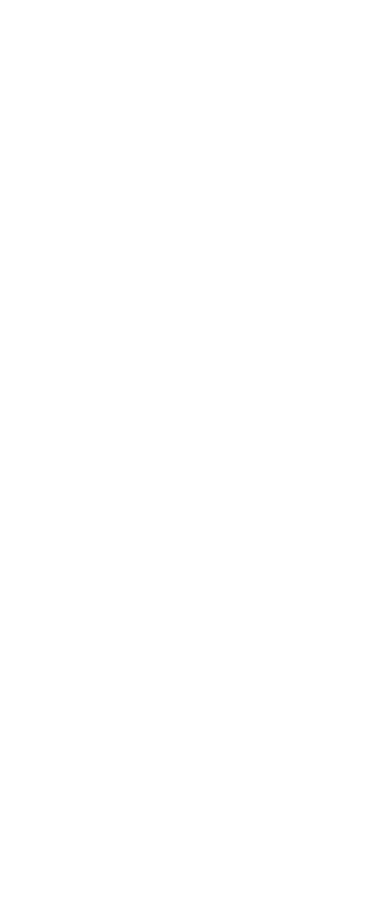
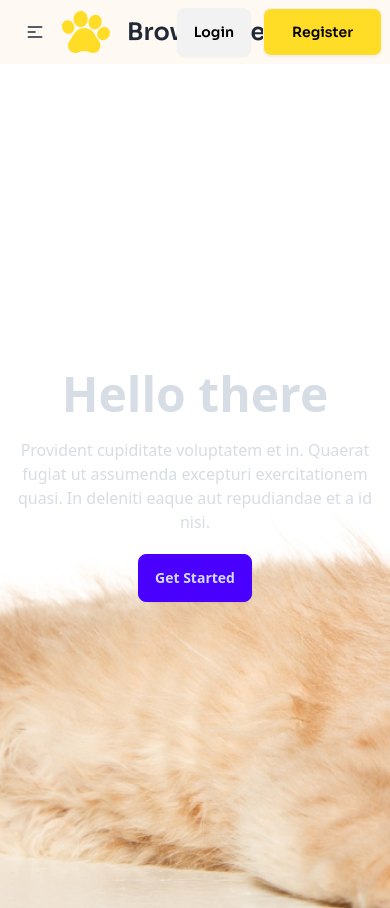
Before and after one commit to mdriazuddin07/Browse-4-Pets, a plain HTML site: page index.html in a window 390 px wide. Before the commit the page ends 844 px from the top, so only its background shows below. Drawn offline with nearby package versions, Linux system fonts and the light colour scheme; a web font is replaced by a local one.

Commit message:
navbar added

```diff
--- a/index.html
+++ b/index.html
@@ -1,16 +1,108 @@
 <!DOCTYPE html>
-<html lang="en">
+<html lang="en" data-theme="light">
 <head>
     <meta charset="UTF-8">
     <meta name="viewport" content="width=device-width, initial-scale=1.0">
     <title>Browse4Pets</title>
+    <!-- daisy UI cdn -->
+    <link href="https://cdn.jsdelivr.net/npm/daisyui@4.12.23/dist/full.min.css" rel="stylesheet" type="text/css" />
+    <script src="https://cdn.tailwindcss.com"></script>
+    <!-- google font -->
+    <link rel="preconnect" href="https://fonts.googleapis.com">
+    <link rel="preconnect" href="https://fonts.gstatic.com" crossorigin>
+    <link href="https://fonts.googleapis.com/css2?family=ADLaM+Display&family=Sora:wght@100..800&display=swap" rel="stylesheet">
+    <style>
+        .adlam-display-regular {
+            font-family: "ADLaM Display", serif;
+            }
+
+        .sora {
+        font-family: "Sora", serif;
+        }
+    </style>
+
+<script>
+    tailwind.config = {
+      theme: {
+        extend: {
+          colors: {
+            clifford: '#da373d',
+            primary: '#FFDC26',
+            navBg:'#FFF9F4'
+          }
+        }
+      }
+    }
+  </script>
+
+
+
 </head>
-<body>
+<body >
     <header>
-
+        <header class="bg-navBg  ">
+            <nav class="sora">
+                <div class="navbar md:container mx-auto  ">
+                    <div class="navbar-start">
+                      <div class="dropdown">
+                        <div tabindex="0" role="button" class="btn btn-ghost lg:hidden">
+                          <svg
+                            xmlns="http://www.w3.org/2000/svg"
+                            class="h-5 w-5"
+                            fill="none"
+                            viewBox="0 0 24 24"
+                            stroke="currentColor">
+                            <path
+                              stroke-linecap="round"
+                              stroke-linejoin="round"
+                              stroke-width="2"
+                              d="M4 6h16M4 12h8m-8 6h16" />
+                          </svg>
+                        </div>
+                        <ul
+                          tabindex="0"
+                          class="menu menu-sm dropdown-content bg-base-100 rounded-box z-1 mt-3 w-52 p-2 shadow ">
+                          <li><a>Find a pet</a></li>
+                          <li><a>Breeds</a></li>
+                          <li><a>Contact us</a></li>
+                        </ul>
+                      </div>
+                      <img src="c1-assets/logo-header.png" alt="">
+                      <a class="btn btn-ghost text-2xl gap-0">Browse<span class="text-primary">4</span>Pets</a>
+                    </div>
+                    <div class="navbar-center hidden lg:flex">
+                      <ul class="menu menu-horizontal px-1 ">
+                        <li><a>Find a pet</a></li>
+                        <li><a>Breeds</a></li>
+                        <li><a>Contact us</a></li>
+                      </ul>
+                    </div>
+                    <div class="gap-3 navbar-end">
+                      <a class="btn  text-black">Login</a>
+                      <a class="btn px-7 bg-primary text-black">Register</a>
+                    </div>
+                  </div>
+            </nav>
     </header>
     <main>
+        <!-- hero section -->
+         <section class="">
+            <div
+                class="hero min-h-screen"
+                style="background-image: url(c1-assets/cat-big.png);">
 
+                <div class="hero-content text-neutral-content text-center">
+                    <div class="max-w-md">
+                    <h1 class="mb-5 text-5xl font-bold">Hello there</h1>
+                    <p class="mb-5">
+                        Provident cupiditate voluptatem et in. Quaerat fugiat ut assumenda excepturi exercitationem
+                        quasi. In deleniti eaque aut repudiandae et a id nisi.
+                    </p>
+                    <button class="btn btn-primary">Get Started</button>
+                    </div>
+                </div>
+            </div>
+         </section>
     </main>
 
     <footer></footer>
--- /dev/null
+++ b/tailwind.config.js
@@ -0,0 +1,8 @@
+/** @type {import('tailwindcss').Config} */
+module.exports = {
+    content: ["./src/**/*.{html,js}"],
+    theme: {
+      extend: {},
+    },
+    plugins: [],
+  }
```
